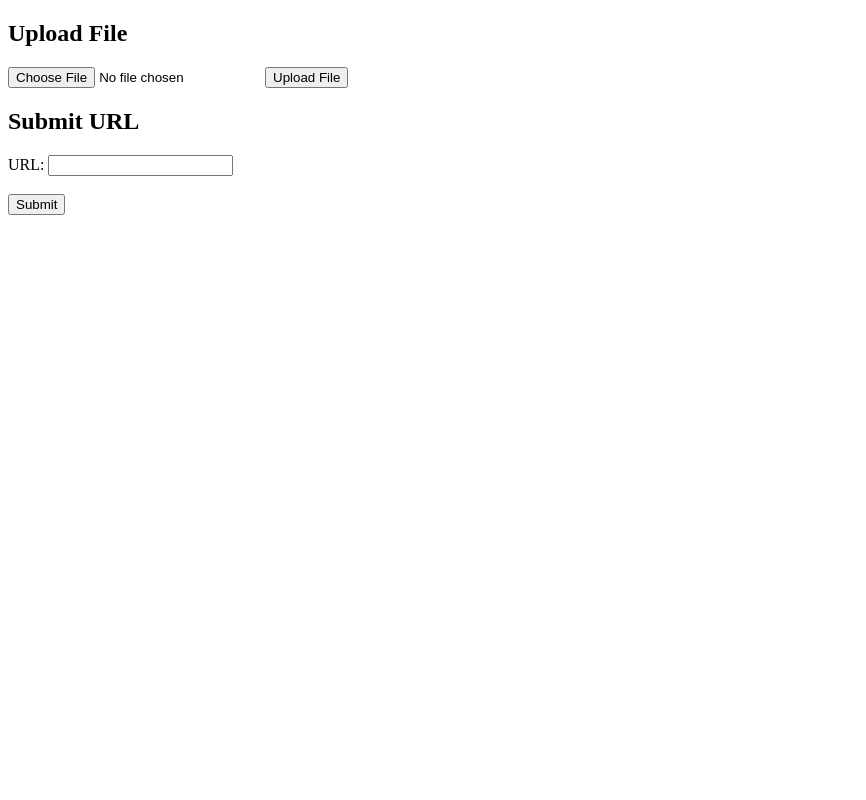
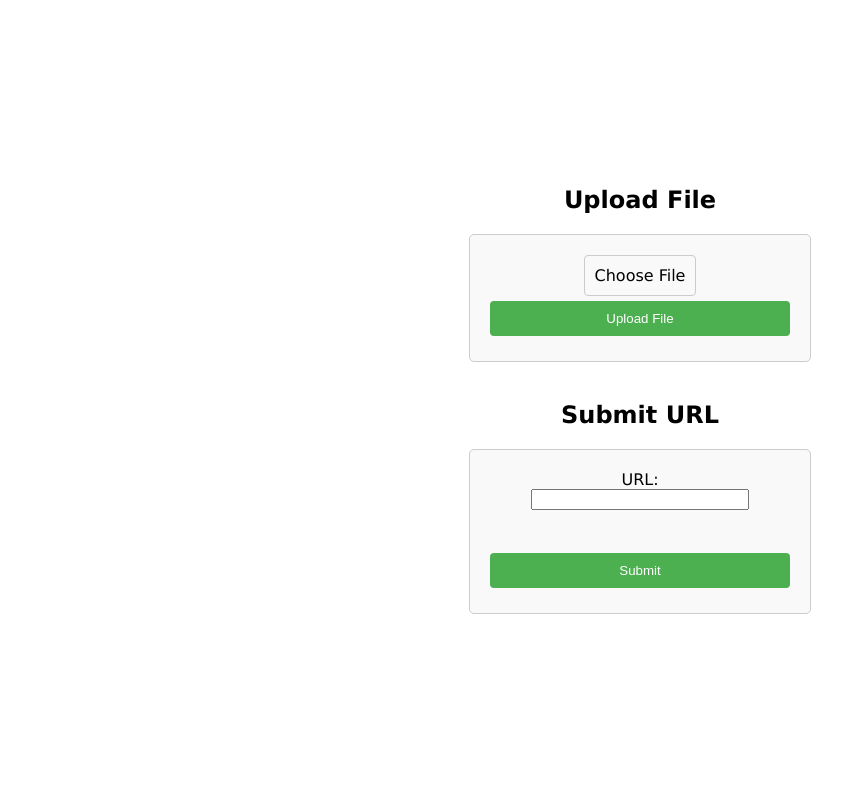
Before and after one commit to Rishul2003/MINI, a Flask app: page / in a window 1280 px wide. Shown: the whole page, without its empty margins (0-866 px from the left). Run offline with Flask 3, Linux system fonts and the light colour scheme.

Commit message:
frontend bana dia

```diff
--- /dev/null
+++ b/templates/script.js
@@ -0,0 +1,43 @@
+function validateForm() {
+  var fileInput = document.getElementById("file-upload");
+  var errorMessage = document.getElementById("file-error-msg");
+  var fileName = fileInput.value;
+  var allowedExtensions = /(\.exe)$/i;
+
+  if (fileName === "") {
+    errorMessage.innerHTML = "Please choose a file.";
+    errorMessage.style.display = "block";
+    return false;
+  } else if (!allowedExtensions.exec(fileName)) {
+    errorMessage.innerHTML = "Please choose an .exe file.";
+    errorMessage.style.display = "block";
+    return false;
+  } else {
+    errorMessage.style.display = "none";
+    return true;
+  }
+}
+
+window.onload = function () {
+  document.getElementById("upload-form").onsubmit = function (e) {
+    e.preventDefault();
+    if (validateForm()) {
+      var formData = new FormData(this);
+      var xhr = new XMLHttpRequest();
+      xhr.open("POST", "/predict", true);
+      xhr.onreadystatechange = function () {
+        if (xhr.readyState === XMLHttpRequest.DONE) {
+          if (xhr.status === 200) {
+            var responseMessage = document.getElementById("response-message");
+            responseMessage.innerHTML = xhr.responseText;
+            responseMessage.style.display = "block";
+          } else {
+            // Handle error if needed
+            console.error("Request failed:", xhr.status);
+          }
+        }
+      };
+      xhr.send(formData);
+    }
+  };
+};
--- a/templates/start.html
+++ b/templates/start.html
@@ -1,23 +1,47 @@
 <!DOCTYPE html>
 <html lang="en">
   <head>
-    <meta charset="UTF-8">
-    <meta name="viewport" content="width=device-width, initial-scale=1.0">
+    <meta charset="UTF-8" />
+    <meta name="viewport" content="width=device-width, initial-scale=1.0" />
     <title>Upload File</title>
+    <link rel="stylesheet" href="stylesheet.css" />
   </head>
   <body>
+    <div class="container">
       <h2>Upload File</h2>
-    <form action="/predict" method="post" enctype="multipart/form-data">
-        <input type="file" name="file">
+      <form
+        id="upload-form"
+        action="/predict"
+        method="post"
+        enctype="multipart/form-data">
+        <label for="file-upload" class="custom-file-upload">
+          <input id="file-upload" type="file" name="file" />Choose File
+        </label>
+        <div id="file-error-msg" class="error-message"></div>
+        <div
+          id="response-message"
+          class="response-message"
+          style="display: none"></div>
+
         <button type="submit">Upload File</button>
       </form>
+
       <h2>Submit URL</h2>
       <form action="/url" method="post">
         <label for="text_content">URL:</label>
-        <input type="text" id="text_content" name="text_content" required>
-        <br><br>
-        <input type="submit" value="Submit">
+        <input
+          type="text"
+          id="text_content"
+          name="text_content"
+          style="width: 70%" />
+        <br /><br />
+        <input type="submit" value="Submit" />
       </form>
-
+      <div
+        id="response-message"
+        class="response-message"
+        style="display: none"></div>
+    </div>
+    <script src="script.js"></script>
   </body>
 </html>
--- /dev/null
+++ b/templates/stylesheet.css
@@ -0,0 +1,67 @@
+body,
+html {
+  height: 100%;
+  margin: 0;
+  display: flex;
+  justify-content: center;
+  align-items: center;
+  font-family: "Lucida Sans", "Lucida Sans Regular", "Lucida Grande",
+    "Lucida Sans Unicode", Geneva, Verdana, sans-serif;
+}
+
+.container {
+  display: flex;
+  flex-direction: column;
+  align-items: center;
+  width: 300px;
+}
+
+form {
+  display: flex;
+  flex-direction: column;
+  align-items: center;
+  width: 100%;
+  padding: 20px;
+  border: 1px solid #ccc;
+  border-radius: 5px;
+  background-color: #f9f9f9;
+  margin-bottom: 20px;
+}
+
+input[type="file"] {
+  display: none;
+}
+
+.custom-file-upload {
+  border: 1px solid #ccc;
+  border-radius: 4px;
+  padding: 10px;
+  cursor: pointer;
+}
+
+.custom-file-upload:hover {
+  background-color: #f0f0f0;
+}
+
+button[type="submit"],
+input[type="submit"] {
+  width: 100%;
+  padding: 10px;
+  margin: 5px 0;
+  border: none;
+  border-radius: 4px;
+  background-color: #4caf50;
+  color: white;
+  cursor: pointer;
+}
+
+button[type="submit"]:hover,
+input[type="submit"]:hover {
+  background-color: #45a049;
+}
+
+.error-message {
+  color: red;
+  margin-top: 5px;
+  display: none;
+}
```
Lines whose indentation alone changed are shown as unchanged.
